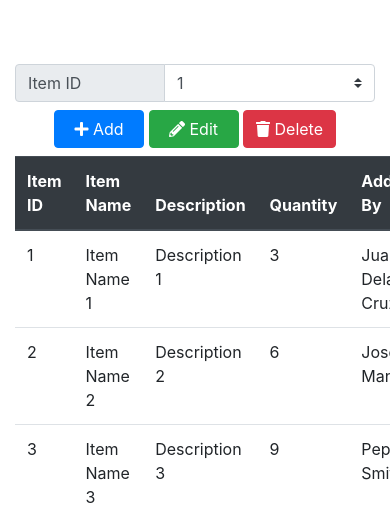
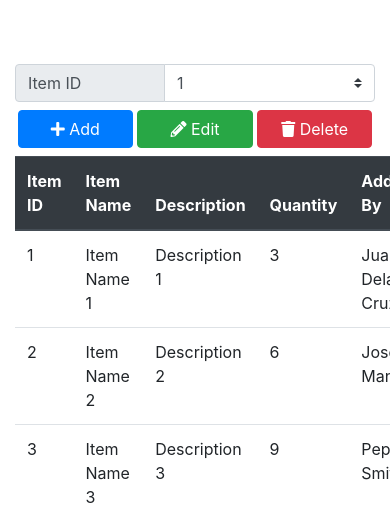
Before and after one commit to adingal/inventory_management_system, a PHP site: page /items/index.php in a window 390 px wide; the page is wider, and only the part inside the window is pictured. Shown: the part 80-600 px from the top of that part. Run offline with PHP 8.4, Linux system fonts and the light colour scheme; some libraries are stand-ins or nearby versions.

Commit message:
Create media query for actions button and set width

```diff
--- a/public/css/index.css
+++ b/public/css/index.css
@@ -6,3 +6,8 @@
 
 #actions label {
     min-width: 150px;}
+
+@media (max-width: 768px) {
+    #actions a {
+        width: 32%;}
+}
```
